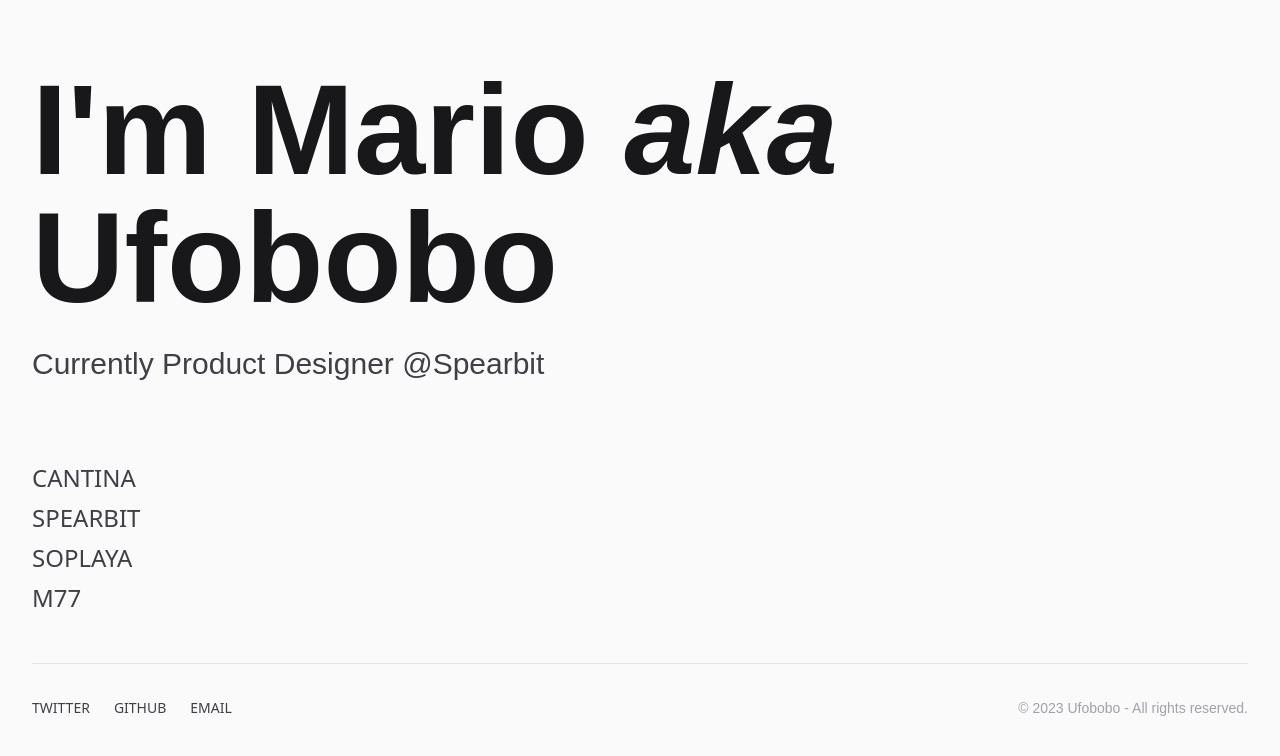
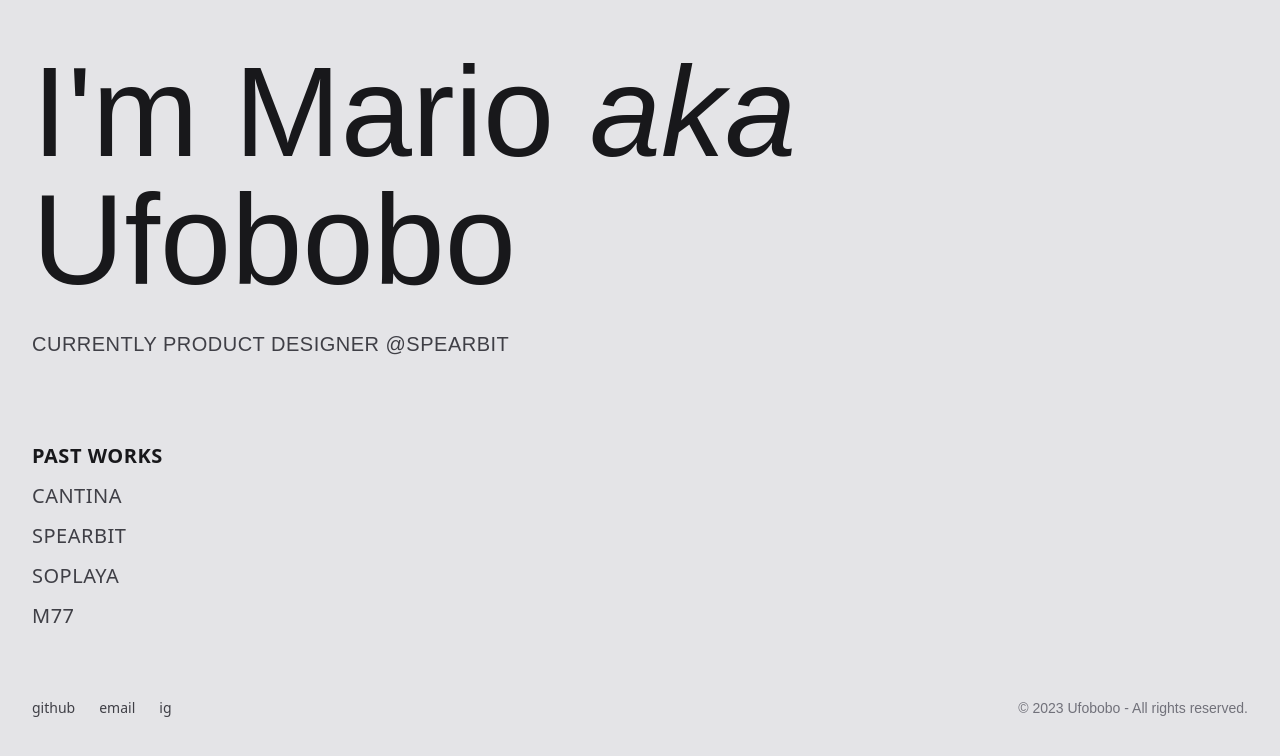
Before and after one commit to mariociambelli/ufobobo.xyz, a Next.js app: page / in a window 1280 px wide. Shown: the top 756 px of the page. Built offline with nearby package versions, Linux system fonts and the light colour scheme.

Commit message:
Refactor App component and update animation logic; improve layout in Container and Footer components; enhance accessibility with target and rel attributes in links; adjust styles in index.jsx and b2.0.css

```diff
--- a/src/components/App.jsx
+++ b/src/components/App.jsx
@@ -1,25 +1,20 @@
-import { gsap } from "gsap";
-import { useEffect, useRef } from "react";
+import { gsap } from 'gsap'
+import { useEffect, useRef } from 'react'
 
 const App = () => {
-
-  const app = useRef<HTMLDivElement>(null);
-  const tl = useRef<GSAPTimeline>(null)
+  const app = useRef < HTMLDivElement > null
+  const tl = useRef < GSAPTimeline > null
 
   useEffect(() => {
-
     let ctx = gsap.context(() => {
-
-      tl.current = gsap.timeline()
-        .to(".square", { rotate: 360 })
-        .to(".square2", { x: 200 });
-
-    }, app);
+      tl.current = gsap
+        .timeline()
+        .to('.square', { rotate: 360 })
+        .to('.square2', { x: 200 })
+    }, app)
 
     return () => ctx.revert()
-
-  }, [])
-
+  }, [app, tl])
 
   return (
     <div ref={app}>
--- a/src/components/Container.jsx
+++ b/src/components/Container.jsx
@@ -6,7 +6,11 @@ export const Container = forwardRef(function Container(
   ref
 ) {
   return (
-    <div ref={ref} className={clsx('mx-auto px-6 lg:px-8 max-w-7xl', className)} {...props}>
+    <div
+      ref={ref}
+      className={clsx('mx-auto max-w-7xl px-6 lg:px-8', className)}
+      {...props}
+    >
       {children}
     </div>
   )
--- a/src/components/Footer.jsx
+++ b/src/components/Footer.jsx
@@ -6,7 +6,7 @@ function NavLink({ href, children }) {
   return (
     <Link
       href={href}
-      className="text-sm text-slate-700 inline-block rounded-lg py-1 px-2 transition hover:bg-slate-100 hover:text-slate-900"
+      className="inline-block rounded-lg py-1 px-2 text-sm text-slate-700 transition hover:bg-slate-100 hover:text-slate-900"
     >
       {children}
     </Link>
@@ -17,16 +17,12 @@ export function Footer() {
   return (
     <footer className="mt-auto mb-20">
       <Container>
-        <div className="flex flex-col items-left justify-between gap-1 border-t border-zinc-200 sm:flex-row md:gap-6">
-          <div className="flex gap-6 pt-8 text-sm uppercase font-medium">
-            <a
-              href="https://twitter.com/MarioCiambelli"
-              className="text-zinc-700 hover:text-zinc-400"
-            >
-              twitter
-            </a>
+        <div className="items-left flex flex-col justify-between gap-1 border-t border-zinc-200 sm:flex-row md:gap-6">
+          <div className="flex gap-6 pt-8 text-sm font-normal">
             <a
               href="https://github.com/mariociambelli"
+              target="_blank"
+              rel="noopener noreferrer"
               className="text-zinc-700 hover:text-zinc-400"
             >
               github
@@ -37,8 +33,16 @@ export function Footer() {
             >
               email
             </a>
+            <a
+              href="https://www.instagram.com/mario.ciambelli/"
+              target="_blank"
+              rel="noopener noreferrer"
+              className="text-zinc-700 hover:text-zinc-400"
+            >
+              ig
+            </a>
           </div>
-          <p className="pt-0 pb-8 text-sm text-zinc-400 md:pb-0 md:pt-8">
+          <p className="mt-1 pt-0 pb-8 text-sm text-zinc-500 md:mt-0 md:pb-0 md:pt-8">
             &copy; {new Date().getFullYear()} Ufobobo - All rights reserved.
           </p>
         </div>
--- a/src/lib/scripts.js
+++ b/src/lib/scripts.js
@@ -1 +1 @@
-gsap.to(".main-text", {top:20, duration:3});
+gsap.to('.main-text', { top: 20, duration: 3 })
--- a/src/pages/_app.jsx
+++ b/src/pages/_app.jsx
@@ -4,9 +4,6 @@ import 'focus-visible'
 
 import { motion } from 'framer-motion'
 import { SpeedInsights } from '@vercel/speed-insights/next'
-
-// Add this to your app component
-<SpeedInsights />
 
 export default function App({ Component, pageProps, router }) {
   return (
@@ -23,12 +20,13 @@ export default function App({ Component, pageProps, router }) {
         },
       }}
     >
-      <div className="relative h-screen flex flex-col">
+      <div className="relative flex h-screen flex-col">
         <main className="flex-1">
           <Component {...pageProps} />
         </main>
         <Footer />
       </div>
+      <SpeedInsights />
     </motion.div>
   )
 }
--- a/src/pages/_document.jsx
+++ b/src/pages/_document.jsx
@@ -41,7 +41,7 @@ export default function Document() {
       <Head>
         <script dangerouslySetInnerHTML={{ __html: modeScript }} />
       </Head>
-      <body className="flex h-full flex-col bg-zinc-50">
+      <body className="flex h-full flex-col bg-zinc-200">
         <Main />
         <NextScript />
       </body>
--- a/src/pages/index.jsx
+++ b/src/pages/index.jsx
@@ -15,43 +15,75 @@ export default function Home() {
           content="_next/image?url=%2F_next%2Fstatic%2Fmedia%2Favatar.b4942396.jpg&w=1080&q=75"
         />
       </Head>
-      <Container className="m-auto flex items-center justify-center h-full">
+      <Container className="m-auto flex h-full items-center justify-center">
         <div className="text-left">
           <div className="mt-6">
-            <h1 className="font-semibold text-7xl text-zinc-900 md:text-9xl">
-              I'm Mario <i>aka</i> Ufobobo
+            <h1 className="text-5xl text-zinc-900 md:text-9xl">
+              I&apos;m Mario <i>aka</i> Ufobobo
             </h1>
-            <h2 className="mt-6 font-medium text-3xl text-zinc-700">
+            <h2 className="text-md mt-6 font-normal uppercase tracking-wide text-zinc-700 md:text-xl">
               Currently Product Designer{' '}
-              <a href="https://spearbit.com/" className="hover:text-black">
+              <a
+                href="https://spearbit.com/"
+                target="_blank"
+                rel="noopener noreferrer"
+                className="hover:text-black"
+              >
                 @Spearbit
               </a>
             </h2>
           </div>
           <div className="mt-20">
-            <ul className="text-2xl font-semibold text-zinc-700 uppercase">
-              <li className="list-none mb-2 cursor-pointer font-medium relative group">
+            <ul className="text-md font-normal uppercase tracking-wide text-zinc-700 md:text-xl">
+              <li className="group relative mb-2 cursor-pointer list-none font-semibold text-zinc-900">
+                <span className="relative">Past works</span>
+              </li>
+              <li className="group relative mb-2 cursor-pointer list-none font-normal">
                 <span className="relative">
-                  <a href='https://cantina.xyz'>Cantina</a>
-                  <span className="absolute -bottom-2 left-0 w-0 h-1 bg-red-600 transition-all duration-300 group-hover:w-full"></span>
+                  <a
+                    href="https://ufobobo.notion.site/Cantina-24d77d4db4608097b5bfccef8a231b7d?pvs=74"
+                    target="_blank"
+                    rel="noopener noreferrer"
+                  >
+                    Cantina
+                  </a>
+                  <span className="absolute -bottom-2 left-0 h-0.5 w-0 bg-purple-600 transition-all duration-300 group-hover:w-full"></span>
                 </span>
               </li>
-              <li className="list-none mb-2 cursor-pointer font-medium relative group">
+              <li className="group relative mb-2 cursor-pointer list-none font-normal">
                 <span className="relative">
-                  <a href='https://spearbit.com'>Spearbit</a>
-                  <span className="absolute -bottom-2 left-0 w-0 h-1 bg-red-600 transition-all duration-300 group-hover:w-full"></span>
+                  <a
+                    href="https://spearbit.com"
+                    target="_blank"
+                    rel="noopener noreferrer"
+                  >
+                    Spearbit
+                  </a>
+                  <span className="absolute -bottom-2 left-0 h-0.5 w-0 bg-purple-500  transition-all duration-300 group-hover:w-full"></span>
                 </span>
               </li>
-              <li className="list-none mb-2 cursor-pointer font-medium relative group">
+              <li className="group relative mb-2 cursor-pointer list-none font-normal">
                 <span className="relative">
-                <a href='https://soplaya.com'>Soplaya</a>
-                  <span className="absolute -bottom-2 left-0 w-0 h-1 bg-red-600 transition-all duration-300 group-hover:w-full"></span>
+                  <a
+                    href="https://soplaya.com"
+                    target="_blank"
+                    rel="noopener noreferrer"
+                  >
+                    Soplaya
+                  </a>
+                  <span className="absolute -bottom-2 left-0 h-0.5 w-0 bg-purple-400 transition-all duration-300 group-hover:w-full"></span>
                 </span>
               </li>
-              <li className="list-none mb-2 cursor-pointer font-medium relative group">
+              <li className="group relative mb-2 cursor-pointer list-none font-normal">
                 <span className="relative">
-                  <a href='https://magazzino77.com'>M77</a>
-                  <span className="absolute -bottom-2 left-0 w-0 h-1 bg-red-600 transition-all duration-300 group-hover:w-full"></span>
+                  <a
+                    href="https://magazzino77.com"
+                    target="_blank"
+                    rel="noopener noreferrer"
+                  >
+                    M77
+                  </a>
+                  <span className="absolute -bottom-2 left-0 h-0.5 w-0 bg-purple-300 transition-all duration-300 group-hover:w-full"></span>
                 </span>
               </li>
             </ul>
--- a/src/styles/b2.0.css
+++ b/src/styles/b2.0.css
@@ -1,5 +1,9 @@
 @import url('https://fonts.googleapis.com/css2?family=Figtree:ital,wght@0,300..900;1,300..900&display=swap');
 
-h1, h2, h3, h4, p {
+h1,
+h2,
+h3,
+h4,
+p {
   font-family: 'Figtree', sans-serif;
 }
```
Also changed, not shown: .eslintrc.json (added), src/styles/tailwind.css (line endings or trailing spaces).
